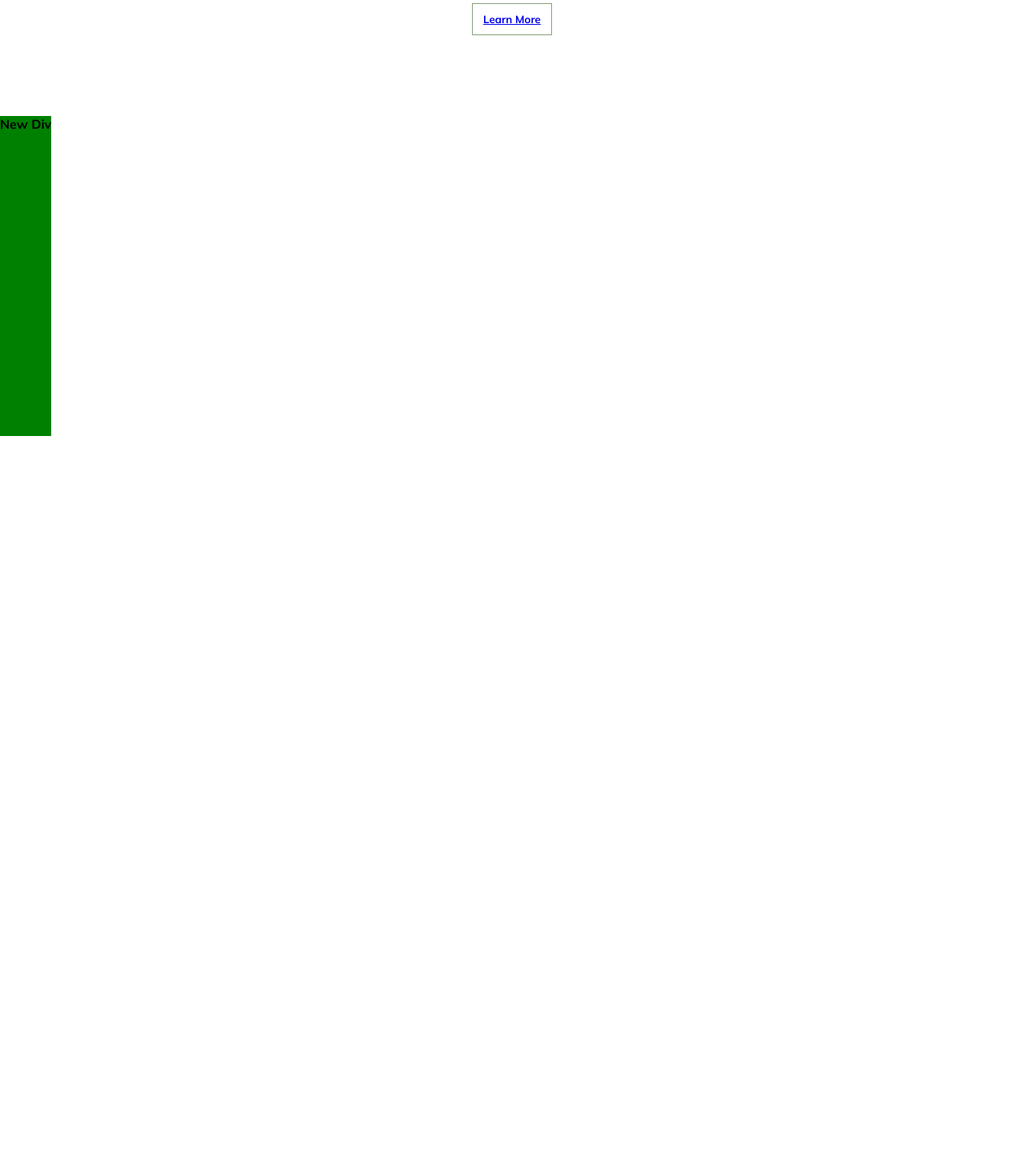
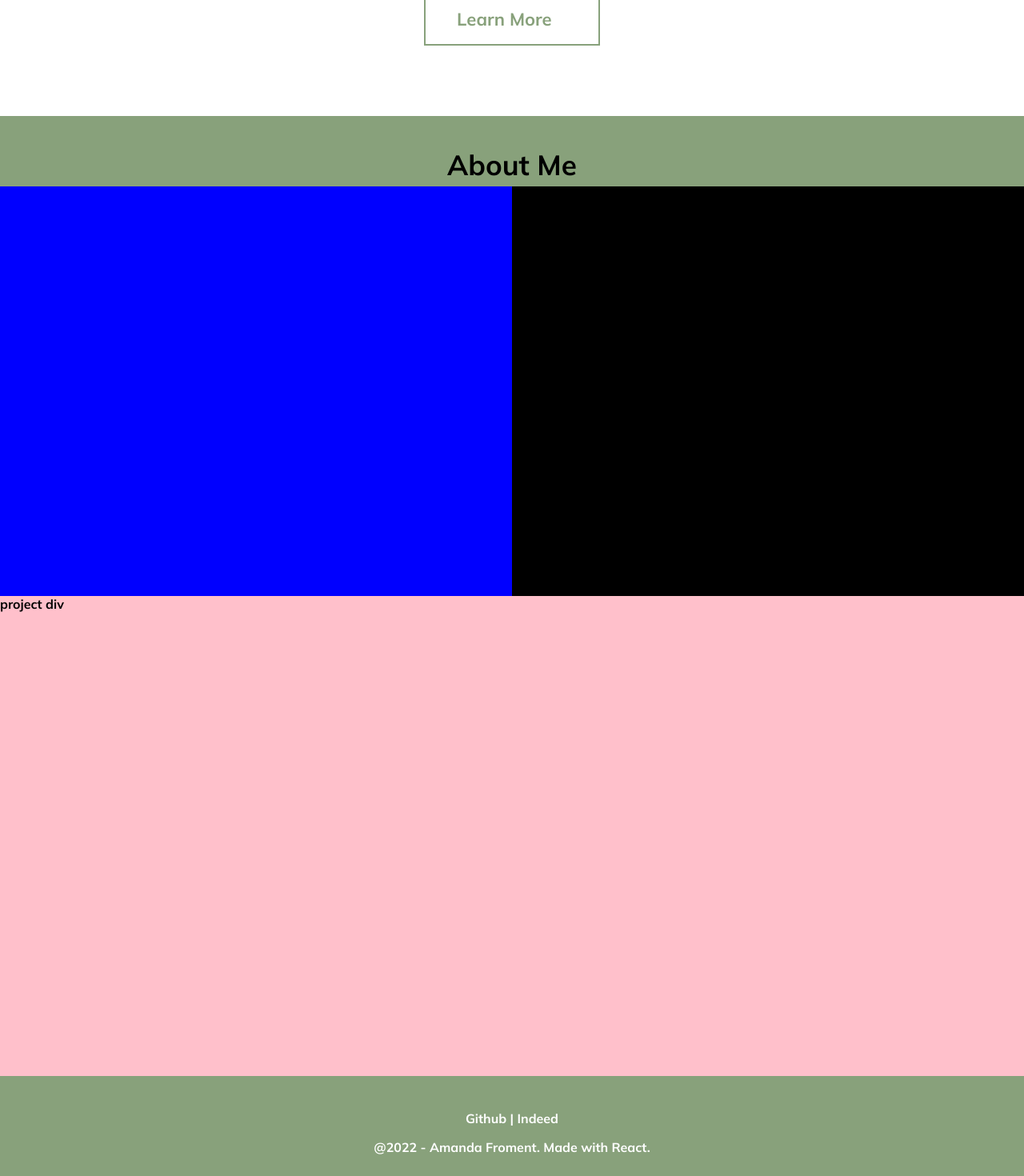
Before and after one commit to amandafroment/portfolio, a React (Create React App) app: page / in a window 1280 px wide. Shown: the part 655-2125 px from the top of the page at 80% size. Before the commit the page ends 1200 px from the top, so only its background shows below. Built offline with nearby package versions, Linux system fonts and the light colour scheme.

Commit message:
started on sections div, added anchors to github/indeed links

```diff
--- a/src/components/Footer/Footer.css
+++ b/src/components/Footer/Footer.css
@@ -2,12 +2,31 @@
   display: flex;
   flex-direction: column;
   justify-content: center;
-  position: fixed;
   bottom: 0;
   left: 0;
   background-color: #88a17b;
-  height: 150px;
+  height: 125px;
   width: 100%;
   color: white;
   text-align: center;
 }
+
+.github-link {
+  text-decoration: none;
+  color: white;
+}
+
+.github-link:hover {
+  color: rgb(1, 56, 1);
+  cursor: pointer;
+}
+
+.indeed-link {
+  text-decoration: none;
+  color: white;
+}
+
+.indeed-link:hover {
+  color: rgb(1, 56, 1);
+  cursor: pointer;
+}
--- a/src/components/Footer/Footer.jsx
+++ b/src/components/Footer/Footer.jsx
@@ -6,7 +6,25 @@ export default function Footer() {
     <>
       <div className="Footer">
         <p>
-          <span>Github</span> | <span>Indeed</span>
+          <span>
+            <a
+              href="https://github.com/amandafroment"
+              target="_blank"
+              className="github-link"
+            >
+              Github
+            </a>
+          </span>{" "}
+          |{" "}
+          <span>
+            <a
+              href="https://www.linkedin.com/in/amanda-froment/"
+              target="_blank"
+              className="indeed-link"
+            >
+              Indeed
+            </a>
+          </span>
         </p>
         <span>@2022 - Amanda Froment. Made with React.</span>
       </div>
--- a/src/pages/App/App.css
+++ b/src/pages/App/App.css
@@ -39,29 +39,99 @@ html {
 
 .learn-more {
   font-family: Mulish;
-  width: 100px;
+  width: 10em;
   height: 3em;
   padding: 10px;
   background-color: white;
-  border: 1px solid #88a17b;
+  border: 2px solid #88a17b;
+  color: #88a17b;
+  font-size: 22px;
+  animation-name: intro;
+  animation-duration: 2s;
+  animation-direction: normal;
+  animation-timing-function: ease-in;
+  animation-iteration-count: initial;
+}
+
+.learn-more > a {
+  color: #88a17b;
+  text-decoration: none;
+  transition: 0.5s;
+  margin-left: 10px;
+}
+
+.learn-more a:after {
+  content: "\003E";
+  margin-left: 10px;
+  size: 5em;
+  opacity: 0;
+  top: 0;
+  right: -20px;
+  transition: 0.5s;
   color: #88a17b;
 }
 
-.learn-more:hover {
-  background-color: #88a17b;
-  color: white;
-  cursor: pointer;
+.learn-more a:hover {
+  padding-right: 15px;
+}
+
+.learn-more:hover a:after {
+  opacity: 1;
+  right: 0;
 }
 
 .header-name {
   color: #88a17b;
 }
 
-.about-me {
-  height: 50vh;
-  background-color: green;
+.sections-container {
+  display: flex;
+  flex-direction: column;
   top: 100vh;
   position: absolute;
+  width: 100vw;
+}
+
+.about-me-container {
+  display: flex;
+  flex-direction: column;
+  align-items: center;
+  height: 75vh;
+  background-color: #88a17b;
+  top: 100vh;
+  width: 100vw;
+}
+
+.about-me-container > h2 {
+  width: 50vw;
+  height: 10px;
+  padding: 10px;
+  font-size: 35px;
+
+  text-align: center;
+}
+
+.about-me-content {
+  display: flex;
+  flex-direction: row;
+  width: 100vw;
+  height: 95%;
+}
+
+.about-me-picture {
+  width: 50vw;
+  background-color: blue;
+}
+
+.about-me-description {
+  width: 50vw;
+  background-color: black;
+}
+
+.projects-container {
+  height: 75vh;
+  background-color: pink;
+  width: 100vw;
 }
 
 @keyframes intro {
--- a/src/pages/App/App.js
+++ b/src/pages/App/App.js
@@ -15,14 +15,20 @@ export default function App() {
             functional web applications for our communities.
           </h1>
           <button className="learn-more">
-            <a href="#about-me">Learn More</a>
+            <a href="#about-me">Learn More </a>
           </button>
         </div>
-        <div id="about-me" className="about-me">
-          New Div
+        <div className="sections-container">
+          <div id="about-me" className="about-me-container">
+            <h2>About Me</h2>
+            <div className="about-me-content">
+              <div className="about-me-picture"></div>
+              <div className="about-me-description"></div>
+            </div>
+          </div>
+          <div className="projects-container">project div</div>
+          <Footer />
         </div>
-
-        {/* <Footer /> */}
       </main>
     </>
   );
```
Also changed, not shown: src/images/profile-pic.jpg (added).
